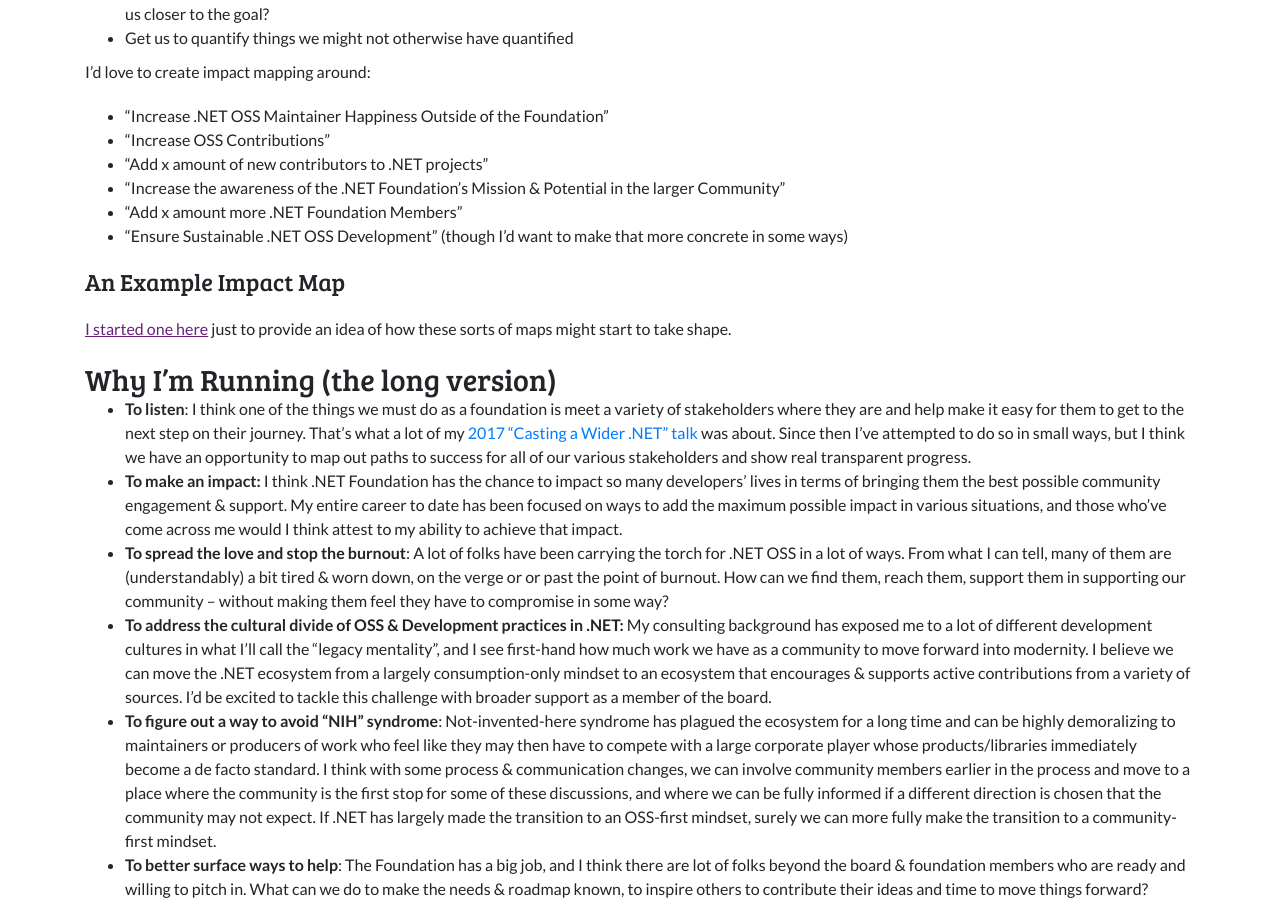
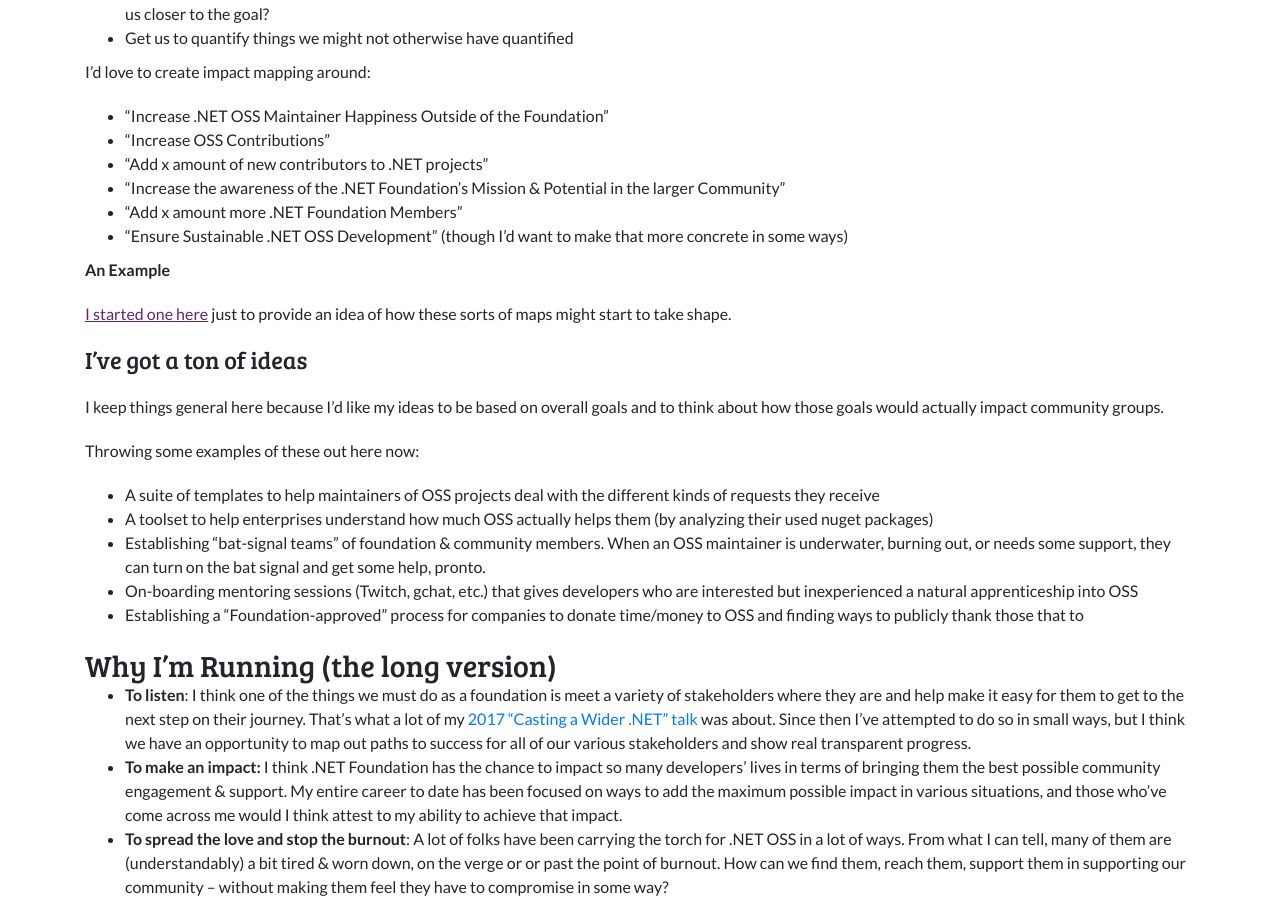
Before and after one commit to dotnet-foundation/election, a Jekyll site: the page built from _campaign-2019/sean-killeen.md, in a window 1280 px wide and 900 px high, scrolled down 1382 px. Built offline with Jekyll 4.4.1, drawn with Linux system fonts in a browser that asks for light colours; nearby versions of some CDN libraries; comment, search, counter and statistics services are not loaded.

Commit message:
More things. Because I can't help myself.

```diff
--- a/_campaign-2019/sean-killeen.md
+++ b/_campaign-2019/sean-killeen.md
@@ -57,9 +57,21 @@ I'd love to create impact mapping around:
 * "Add x amount more .NET Foundation Members"
 * "Ensure Sustainable .NET OSS Development" (though I'd want to make that more concrete in some ways)
 
-### An Example Impact Map
+**An Example**
 
 [I started one here](https://mm.tt/1231198148?t=SYw6GdceY6) just to provide an idea of how these sorts of maps might start to take shape.
+
+### I've got a ton of ideas
+
+I keep things general here because I'd like my ideas to be based on overall goals and to think about how those goals would actually impact community groups.
+
+Throwing some examples of these out here now:
+
+* A suite of templates to help maintainers of OSS projects deal with the different kinds of requests they receive
+* A toolset to help enterprises understand how much OSS actually helps them (by analyzing their used nuget packages)
+* Establishing "bat-signal teams" of foundation & community members. When an OSS maintainer is underwater, burning out, or needs some support, they can turn on the bat signal and get some help, pronto.
+* On-boarding mentoring sessions (Twitch, gchat, etc.) that gives developers who are interested but inexperienced a natural apprenticeship into OSS
+* Establishing a "Foundation-approved" process for companies to donate time/money to OSS and finding ways to publicly thank those that to
 
 ## Why I'm Running (the long version)
 
```
